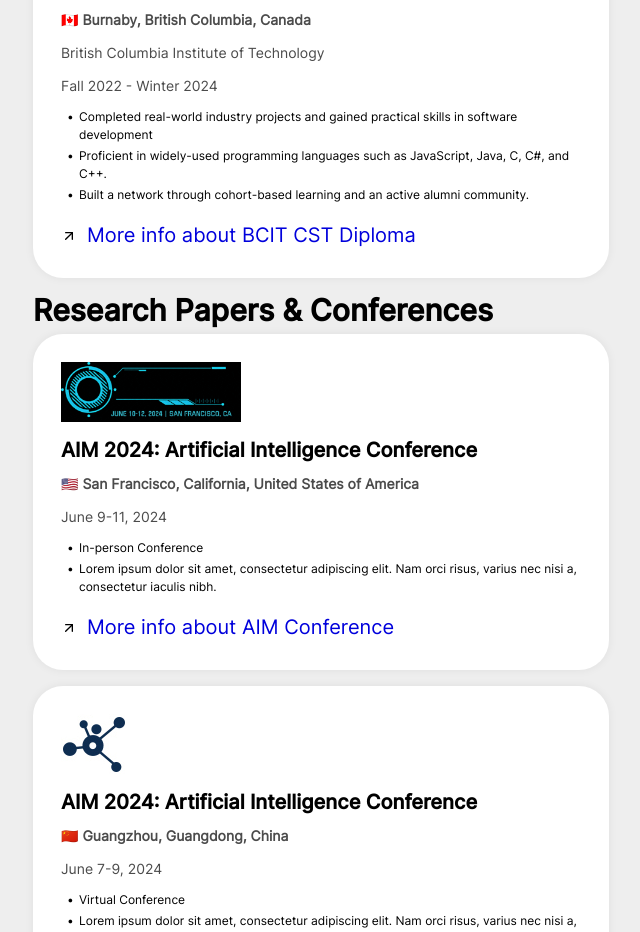
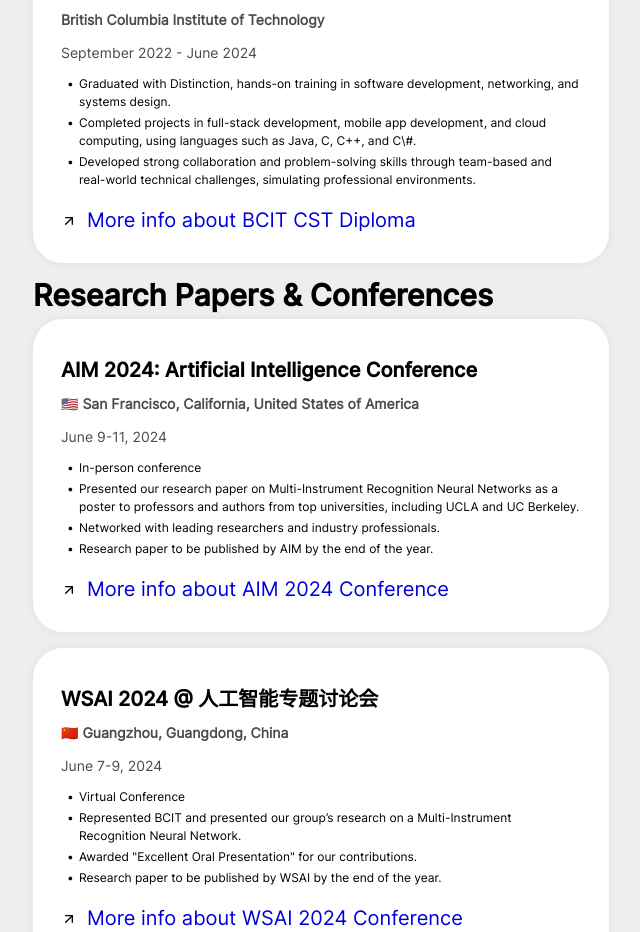
Before and after one commit to gathrean/my-portfolio, a React (Create React App) app: page / in a window 1280 px wide. Shown: the part 1206-2138 px from the top of the page, without its empty margins (543-1183 px from the left). Built offline with nearby package versions, Linux system fonts and the light colour scheme.

Commit message:
Updated Academia descriptions

```diff
--- a/src/pages/LandingPage/Sections/ACADEMIA/ACADEMIA.jsx
+++ b/src/pages/LandingPage/Sections/ACADEMIA/ACADEMIA.jsx
@@ -7,13 +7,8 @@ import '../ABOUT/ABOUT.css';
 // Components
 import ArrowRightIcon from '../../../../components/ArrowRight/ArrowRightBlack';
 
-// Data
-import Texts from '../../Texts.json';
-
 // Logos
 import BCITLogo from './Logos/bcit-logo.png';
-import AIMLogo from './Logos/aim-logo.gif';
-import WSAILogo from './Logos/wsai-logo.png';
 
 export function ACADEMIA() {
     return (
@@ -31,14 +26,13 @@ export function ACADEMIA() {
 
                     <div className="card">
                         <img className="academia-logo" src={BCITLogo} alt="BCIT Logo" />
-                        <h5>{Texts.bcit.diploma}</h5>
-                        <p className="tagline">{Texts.bcit.location}</p>
-                        <p>{Texts.bcit.school}</p>
-                        <p>{Texts.bcit.duration}</p>
+                        <h5>Computer Systems Technology, Diploma</h5>
+                        <p className="tagline">British Columbia Institute of Technology</p>
+                        <p>September 2022 - June 2024</p>
                         <ul>
-                            <li>{Texts.bcit.desc1}</li>
-                            <li>{Texts.bcit.desc2}</li>
-                            <li>{Texts.bcit.desc3}</li>
+                            <li>Graduated with Distinction, hands-on training in software development, networking, and systems design.</li>
+                            <li>Completed projects in full-stack development, mobile app development, and cloud computing, using languages such as Java, C, C++, and C\#.</li>
+                            <li>Developed strong collaboration and problem-solving skills through team-based and real-world technical challenges, simulating professional environments.</li>
                         </ul>
                         <div className="small-link-container">
                             <a className="external-link small-link" href="https://www.bcit.ca/programs/computer-systems-technology-diploma-full-time-5500dipma/">
@@ -51,35 +45,38 @@ export function ACADEMIA() {
                     <h3>Research Papers & Conferences</h3>
 
                     <div className="card">
-                        <img className="academia-logo" src={AIMLogo} alt="AIM Logo" /> <br />
-                        <h5>{Texts.aim.name}</h5>
-                        <p className="tagline">{Texts.aim.location}</p>
-                        <p>{Texts.aim.date} </p>
+                        <h5>AIM 2024: Artificial Intelligence Conference</h5>
+                        <p className="tagline">🇺🇸 San Francisco, California, United States of America</p>
+                        <p>June 9-11, 2024</p>
                         <ul>
-                            <li>{Texts.aim.type}</li>
-                            <li>{Texts.aim.description}</li>
+                            <li>In-person conference</li>
+                            <li>Presented our research paper on Multi-Instrument Recognition Neural Networks as a poster to professors and authors from top universities, including UCLA and UC Berkeley.</li>
+                            <li>Networked with leading researchers and industry professionals.</li>
+                            <li>Research paper to be published by AIM by the end of the year.</li>
                         </ul>
                         <div className="small-link-container">
-                            <a className="external-link small-link" href="https://artificialintelligence-conference.com/">
+                            <a className="external-link small-link" href="https://artificialintelligence.unitedscientificgroup.org/2024/home">
                                 <ArrowRightIcon />
-                                More info about AIM Conference
+                                More info about AIM 2024 Conference
                             </a>
                         </div>
                     </div>
 
+
                     <div className="card">
-                        <img className="academia-logo" src={WSAILogo} alt="WSAI Logo" />
-                        <h5>{Texts.aim.name}</h5>
-                        <p className="tagline">{Texts.wsai.location}</p>
-                        <p>{Texts.wsai.date} </p>
+                        <h5>WSAI 2024 @ 人工智能专题讨论会</h5>
+                        <p className="tagline">🇨🇳 Guangzhou, Guangdong, China</p>
+                        <p>June 7-9, 2024</p>
                         <ul>
-                            <li>{Texts.wsai.type}</li>
-                            <li>{Texts.wsai.description}</li>
+                            <li>Virtual Conference</li>
+                            <li>Represented BCIT and presented our group’s research on a Multi-Instrument Recognition Neural Network.</li>
+                            <li>Awarded "Excellent Oral Presentation" for our contributions.</li>
+                            <li>Research paper to be published by WSAI by the end of the year.</li>
                         </ul>
                         <div className="small-link-container">
-                            <a className="external-link small-link" href="https://wsai.org/">
+                            <a className="external-link small-link" href="https://wsai.org/wsai24.html">
                                 <ArrowRightIcon />
-                                More info about WSAI Conference
+                                More info about WSAI 2024 Conference
                             </a>
                         </div>
                     </div>
--- a/src/pages/LandingPage/Texts.json
+++ /dev/null
@@ -1,28 +0,0 @@
-{
-    "personalInterestsAndValues": "Lorem ipsum dolor sit amet, consectetur adipiscing elit. Nam orci risus, varius nec nisi a, consectetur iaculis nibh. Vivamus sollicitudin rutrum consequat. Sed ligula purus, convallis sed sagittis ut, lobortis vitae mauris. In quis bibendum ante. Praesent pellentesque luctus elit a consequat. Nulla facilisi.",
-    "skillsAndTechnologies": "Lorem ipsum dolor sit amet, consectetur adipiscing elit. Nam orci risus, varius nec nisi a, consectetur iaculis nibh. Vivamus sollicitudin rutrum consequat. Sed ligula purus, convallis sed sagittis ut, lobortis vitae mauris. In quis bibendum ante. Praesent pellentesque luctus elit a consequat. Nulla facilisi.",
-    "educationAndCertifications": "Lorem ipsum dolor sit amet, consectetur adipiscing elit. Nam orci risus, varius nec nisi a, consectetur iaculis nibh. Vivamus sollicitudin rutrum consequat. Sed ligula purus, convallis sed sagittis ut, lobortis vitae mauris. In quis bibendum ante. Praesent pellentesque luctus elit a consequat. Nulla facilisi.",
-    "aim" : {
-        "name": "AIM 2024: Artificial Intelligence Conference",
-        "location": "🇺🇸 San Francisco, California, United States of America",
-        "type": "In-person Conference",
-        "date": "June 9-11, 2024",
-        "description": "Lorem ipsum dolor sit amet, consectetur adipiscing elit. Nam orci risus, varius nec nisi a, consectetur iaculis nibh."
-    },
-    "wsai" : {
-        "name": "WSAI 2024 @ 人工智能专题讨论会",
-        "location": "🇨🇳 Guangzhou, Guangdong, China",
-        "type": "Virtual Conference",
-        "date": "June 7-9, 2024",
-        "description": "Lorem ipsum dolor sit amet, consectetur adipiscing elit. Nam orci risus, varius nec nisi a, consectetur iaculis nibh."
-    },
-    "bcit" : {
-        "diploma": "Computer Systems Technology, Diploma",
-        "school": "British Columbia Institute of Technology",
-        "location": "🇨🇦 Burnaby, British Columbia, Canada",
-        "duration": "Fall 2022 - Winter 2024",
-        "desc1": "Completed real-world industry projects and gained practical skills in software development",
-        "desc2": "Proficient in widely-used programming languages such as JavaScript, Java, C, C#, and C++.",
-        "desc3": "Built a network through cohort-based learning and an active alumni community."
-    }
-}
```
